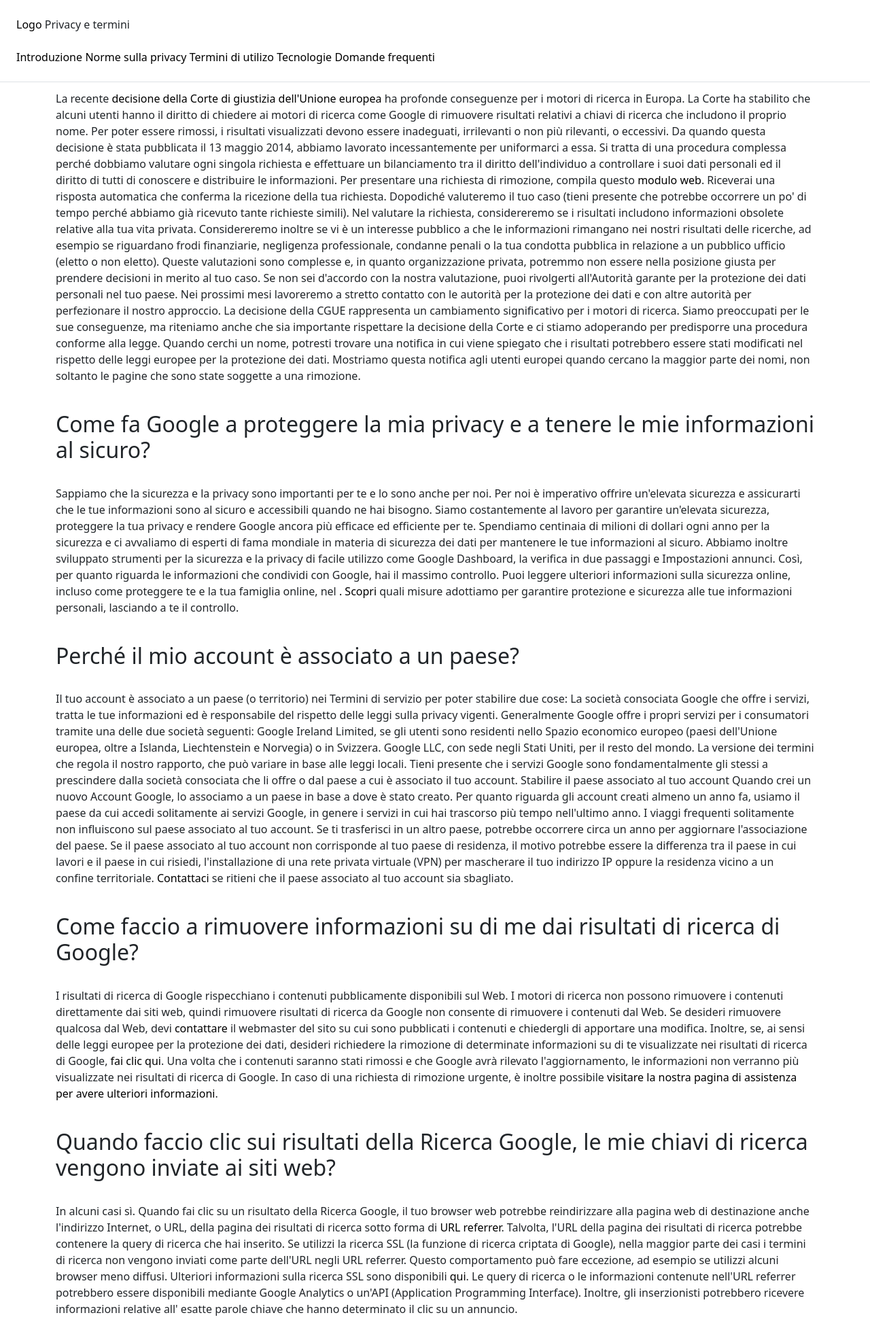
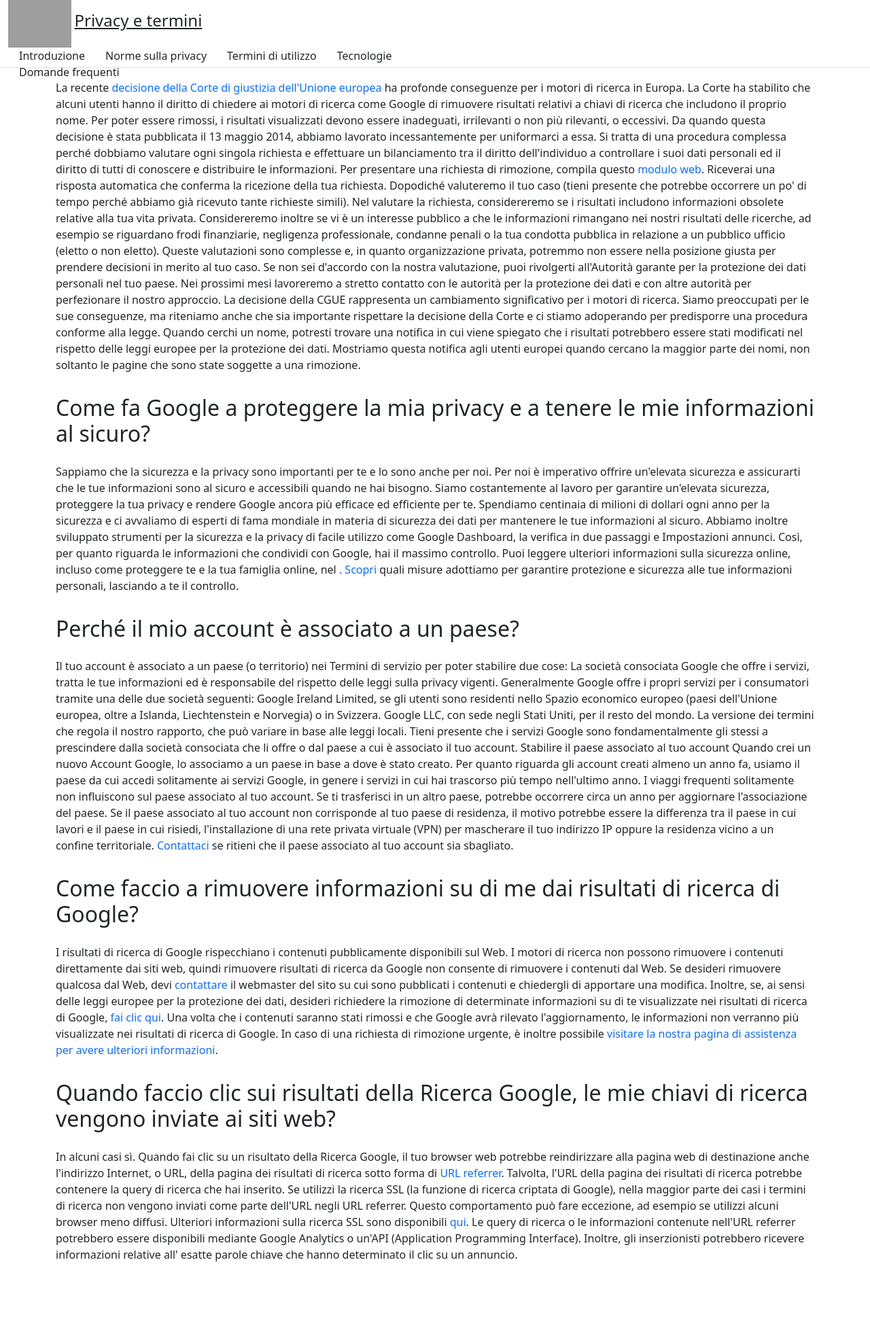
Before and after one commit to Salvo170586SP/php-google-faq, a PHP site: page / in a window 1280 px wide. Shown: the whole page at 68% size. After the commit the page ends 1856 px from the top, so only its background shows below. Run offline with PHP 8.4, Linux system fonts and the light colour scheme; grey boxes are pictures that could not be loaded.

Commit message:
added img logo

```diff
--- a/index.php
+++ b/index.php
@@ -74,38 +74,50 @@ $faq_list = [
             top: 0;
             right: 0;
             width: 100%;
+            height: 100px;
             background-color: white;
             z-index: 1;
+        }
+
+        img {
+            height: 70px;
         }
 
         ul {
             width: 50%;
         }
+        li{
+            margin-right: 30px;
+        }
 
         a {
             text-decoration: none;
-            color: black;
+        }
+
+        .active {
+            color: blue;
         }
     </style>
 </head>
 
 <body>
-    <header class="p-4 border-bottom">
-        <a href="#">Logo</a> <span>Privacy e termini</span>
+    <header class="border-bottom container-fluid">
+        <a href="#"><img src="https://www.pngall.com/wp-content/uploads/5/Google-Logo-PNG-Free-Image.png" alt="logo"></a>
+        <span class="fs-4"><u>Privacy e termini</u> </span>
         <nav>
-            <ul class="nav pt-4 d-flex justify-content-between ">
-                <li><a href="#">Introduzione</a></li>
-                <li><a href="#">Norme sulla privacy</a></li>
-                <li><a href="#">Termini di utilizo</a></li>
-                <li><a href="#">Tecnologie</a></li>
-                <li><a href="#">Domande frequenti</a></li>
+            <ul class="nav mx-3">
+                <li><a class="text-dark" href="#">Introduzione</a></li>
+                <li><a class="text-dark" href="#">Norme sulla privacy</a></li>
+                <li><a class="text-dark" href="#">Termini di utilizzo</a></li>
+                <li><a class="text-dark" href="#">Tecnologie</a></li>
+                <li><a class="text-dark active" href="#">Domande frequenti</a></li>
             </ul>
         </nav>
     </header>
 
     <div class="container">
         <?php foreach ($faq_list as $faq) { ?>
-            <h2 class="py-4"><?php echo $faq['request'] ?></h2>
+            <h2 class="py-3"><?php echo $faq['request'] ?></h2>
             <p><?php echo $faq['answer'] ?></p>
         <?php } ?>
     </div>
```
